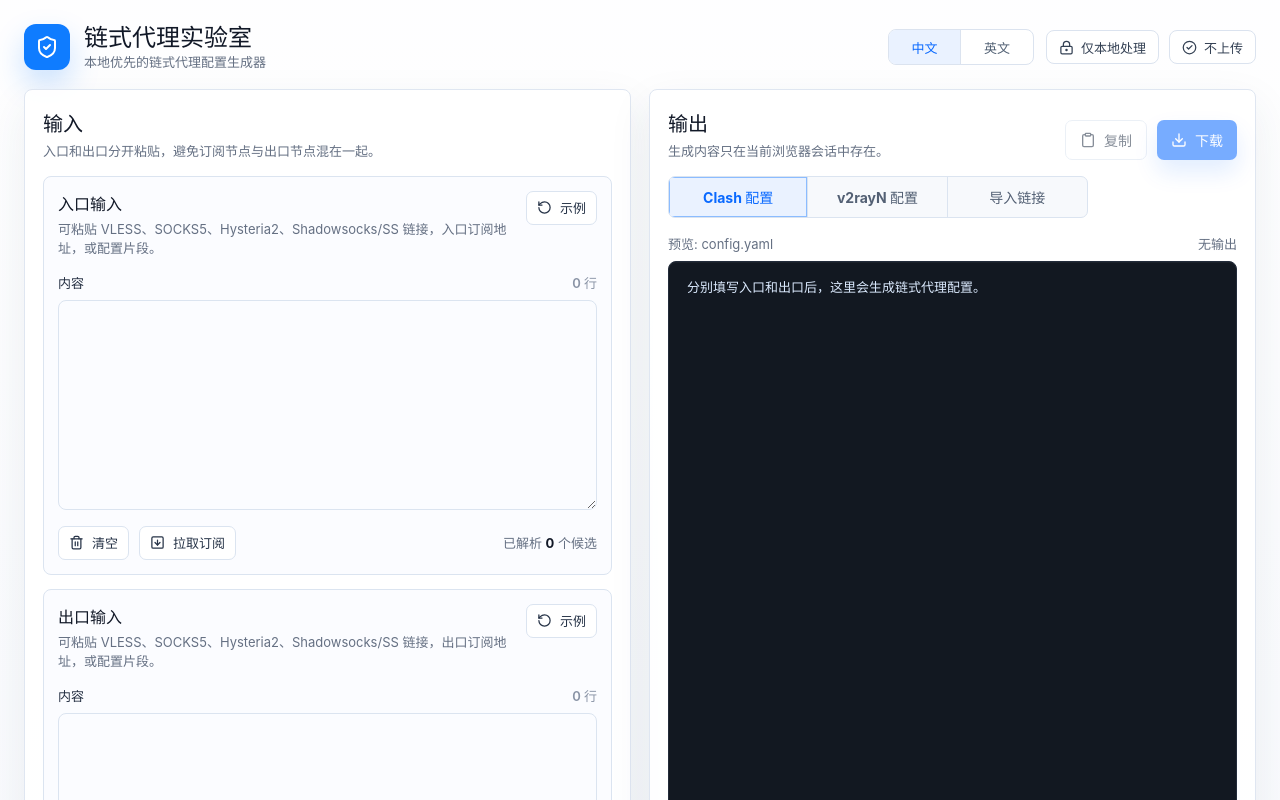
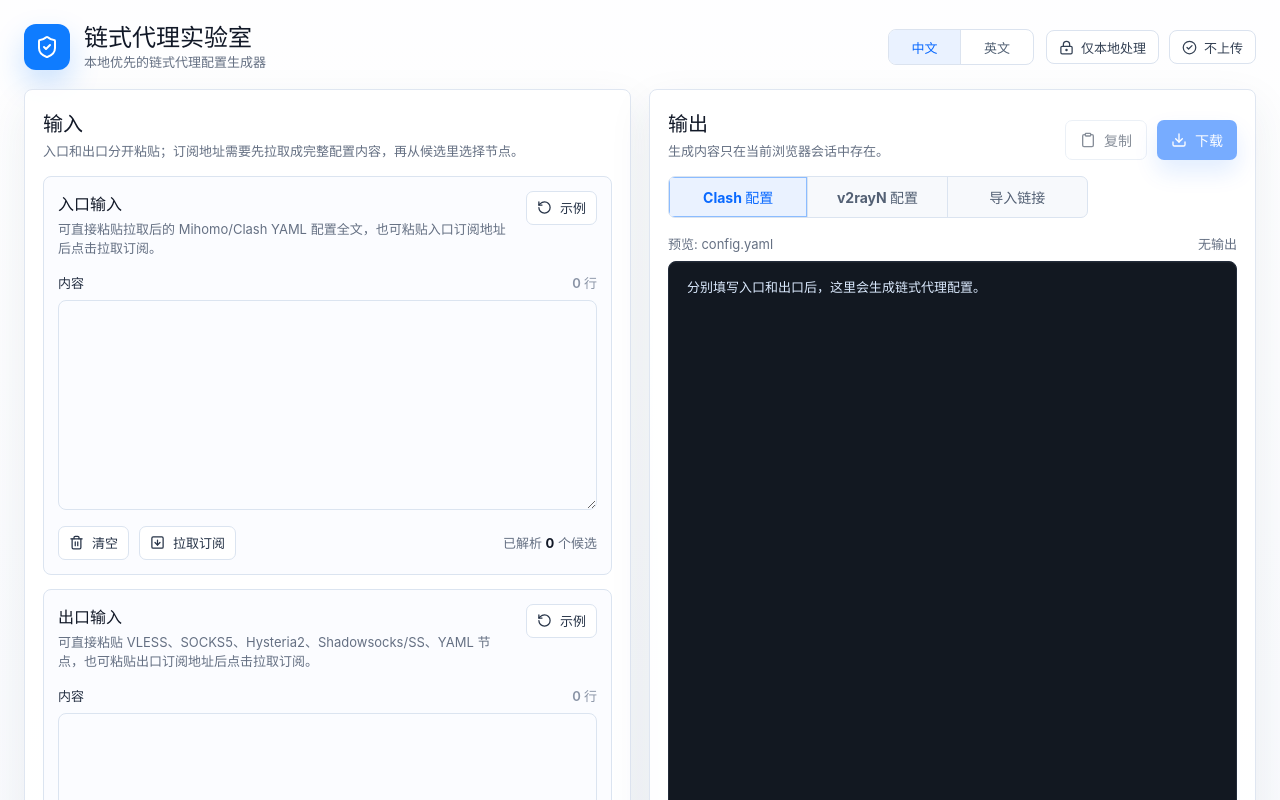
Before and after one commit to rongwei-lab/proxy-chain, a React (Vite) app: page / in a window 1280 px wide. Shown: the top 800 px of the page. Built offline with nearby package versions, Linux system fonts and the light colour scheme.

Commit message:
Clarify subscription URL input flow

```diff
--- a/src/App.css
+++ b/src/App.css
@@ -396,6 +396,17 @@
   font-size: 13px;
 }
 
+.subscription-hint {
+  margin-top: 12px;
+  padding: 10px 12px;
+  border: 1px solid #bfdbfe;
+  border-radius: 7px;
+  color: #1554a4;
+  background: #eff6ff;
+  font-size: 13px;
+  line-height: 1.55;
+}
+
 .fetch-message {
   margin-top: 12px;
   padding: 10px 12px;
--- a/src/App.tsx
+++ b/src/App.tsx
@@ -34,11 +34,11 @@ const copyText = {
     localOnly: '仅本地处理',
     noUpload: '不上传',
     inputTitle: '输入',
-    inputDescription: '入口和出口分开粘贴，避免订阅节点与出口节点混在一起。',
+    inputDescription: '入口和出口分开粘贴；订阅地址需要先拉取成完整配置内容，再从候选里选择节点。',
     entryInputTitle: '入口输入',
-    entryInputDescription: '可粘贴 VLESS、SOCKS5、Hysteria2、Shadowsocks/SS 链接，入口订阅地址，或配置片段。',
+    entryInputDescription: '可直接粘贴拉取后的 Mihomo/Clash YAML 配置全文，也可粘贴入口订阅地址后点击拉取订阅。',
     exitInputTitle: '出口输入',
-    exitInputDescription: '可粘贴 VLESS、SOCKS5、Hysteria2、Shadowsocks/SS 链接，出口订阅地址，或配置片段。',
+    exitInputDescription: '可直接粘贴 VLESS、SOCKS5、Hysteria2、Shadowsocks/SS、YAML 节点，也可粘贴出口订阅地址后点击拉取订阅。',
     examples: '示例',
     editorLabel: '内容',
     lines: '行',
@@ -48,6 +48,7 @@ const copyText = {
     fetchSuccess: '订阅内容已加载，已在本地解析。',
     fetchUnsupported: '请输入 http(s) 订阅地址后再拉取。',
     fetchFailed: '订阅拉取失败：可能被跨域策略、网络或订阅服务限制拦截。可以在浏览器打开订阅后复制配置内容粘贴。',
+    subscriptionUrlHint: '检测到订阅地址。请点击“拉取订阅”；成功后输入框会替换为完整 Mihomo/Clash 配置内容并自动解析。也可以在浏览器打开订阅后复制完整配置粘贴。',
     parsedPrefix: '已解析',
     parsedSuffix: '个候选',
     chainTitle: '链式代理',
@@ -89,11 +90,11 @@ const copyText = {
     localOnly: 'Local only',
     noUpload: 'No upload',
     inputTitle: 'Input',
-    inputDescription: 'Paste entry and exit separately so subscription nodes never mix with exit nodes.',
+    inputDescription: 'Paste entry and exit separately. Fetch subscription URLs into full config content before selecting nodes.',
     entryInputTitle: 'Entry input',
-    entryInputDescription: 'Paste VLESS, SOCKS5, Hysteria2, Shadowsocks/SS links, an entry subscription URL, or YAML node content.',
+    entryInputDescription: 'Paste fetched Mihomo/Clash YAML content directly, or paste an entry subscription URL and click Fetch subscription.',
     exitInputTitle: 'Exit input',
-    exitInputDescription: 'Paste VLESS, SOCKS5, Hysteria2, Shadowsocks/SS links, an exit subscription URL, or YAML node content.',
+    exitInputDescription: 'Paste VLESS, SOCKS5, Hysteria2, Shadowsocks/SS, YAML nodes, or an exit subscription URL and click Fetch subscription.',
     examples: 'Example',
     editorLabel: 'Content',
     lines: 'lines',
@@ -103,6 +104,7 @@ const copyText = {
     fetchSuccess: 'Subscription content loaded and parsed locally.',
     fetchUnsupported: 'Enter an http(s) subscription URL before fetching.',
     fetchFailed: 'Failed to fetch subscription. It may be blocked by CORS, network, or provider policy. Open it in your browser and paste the YAML content instead.',
+    subscriptionUrlHint: 'Subscription URL detected. Click “Fetch subscription”; after success the input will be replaced with full Mihomo/Clash config content and parsed automatically. You can also open the URL in your browser and paste the full config here.',
     parsedPrefix: 'Parsed',
     parsedSuffix: 'candidates',
     chainTitle: 'Chain',
@@ -206,6 +208,8 @@ function App() {
     outputMode === 'clash' ? 'config.yaml' : outputMode === 'xray' ? 'config.json' : 'import-links.txt'
   const chainLabel =
     selectedEntry && selectedExit ? `${selectedEntry.name} ${t.chainArrow} ${selectedExit.name}` : t.waitingChain
+  const entryIsSubscriptionUrl = isHttpSubscriptionInput(entryInput)
+  const exitIsSubscriptionUrl = isHttpSubscriptionInput(exitInput)
 
   function setInputValue(slot: FetchSlot, value: string) {
     if (slot === 'entry') {
@@ -339,7 +343,12 @@ function App() {
               parsedCount={entryCandidates.length}
               fetchState={fetchState.entry}
               fetchMessages={t}
-              warnings={entryInput.trim() ? entryParsed.warnings : []}
+              subscriptionHint={
+                entryIsSubscriptionUrl && fetchState.entry !== 'loading' && fetchState.entry !== 'success'
+                  ? t.subscriptionUrlHint
+                  : undefined
+              }
+              warnings={entryInput.trim() && !entryIsSubscriptionUrl ? entryParsed.warnings : []}
               onChange={(value) => setInputValue('entry', value)}
               onExample={() => loadExample('entry')}
               onClear={() => setInputValue('entry', '')}
@@ -362,7 +371,12 @@ function App() {
               parsedCount={exitCandidates.length}
               fetchState={fetchState.exit}
               fetchMessages={t}
-              warnings={exitInput.trim() ? exitParsed.warnings : []}
+              subscriptionHint={
+                exitIsSubscriptionUrl && fetchState.exit !== 'loading' && fetchState.exit !== 'success'
+                  ? t.subscriptionUrlHint
+                  : undefined
+              }
+              warnings={exitInput.trim() && !exitIsSubscriptionUrl ? exitParsed.warnings : []}
               onChange={(value) => setInputValue('exit', value)}
               onExample={() => loadExample('exit')}
               onClear={() => setInputValue('exit', '')}
@@ -474,6 +488,7 @@ interface ProxyInputCardProps {
   parsedCount: number
   fetchState: FetchState
   fetchMessages: Record<string, string>
+  subscriptionHint?: string
   warnings: string[]
   onChange: (value: string) => void
   onExample: () => void
@@ -497,6 +512,7 @@ function ProxyInputCard({
   parsedCount,
   fetchState,
   fetchMessages,
+  subscriptionHint,
   warnings,
   onChange,
   onExample,
@@ -551,6 +567,7 @@ function ProxyInputCard({
         </div>
       </div>
 
+      {subscriptionHint && <div className="subscription-hint">{subscriptionHint}</div>}
       {warnings.length > 0 && (
         <div className="warnings">
           {warnings.slice(0, 2).map((warning) => (
@@ -614,6 +631,14 @@ function pickNode(nodes: NormalizedProxyNode[], selectedId: string) {
   return nodes.find((node) => node.id === selectedId) ?? nodes[0]
 }
 
+function isHttpSubscriptionInput(value: string) {
+  const text = value.trim()
+
+  // 这里仅识别“输入框里只有一个 http(s) 地址”的场景。
+  // 如果用户粘贴的是完整 YAML，里面可能包含 URL 字段，不能误判为订阅地址。
+  return /^https?:\/\/\S+$/i.test(text)
+}
+
 function isValidJsonOutput(outputMode: OutputMode, generated: string) {
   if (outputMode !== 'xray') {
     return true
```
